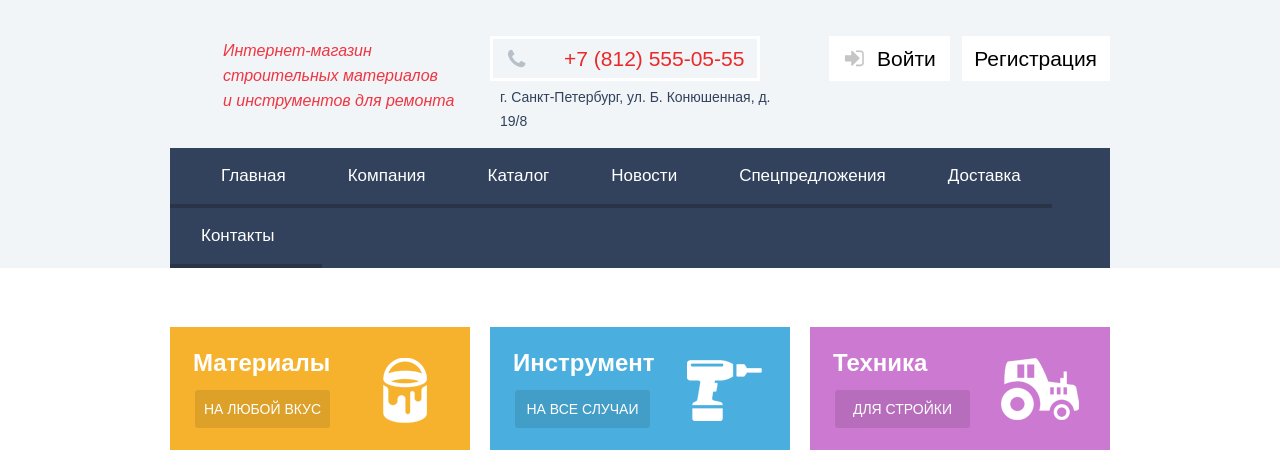
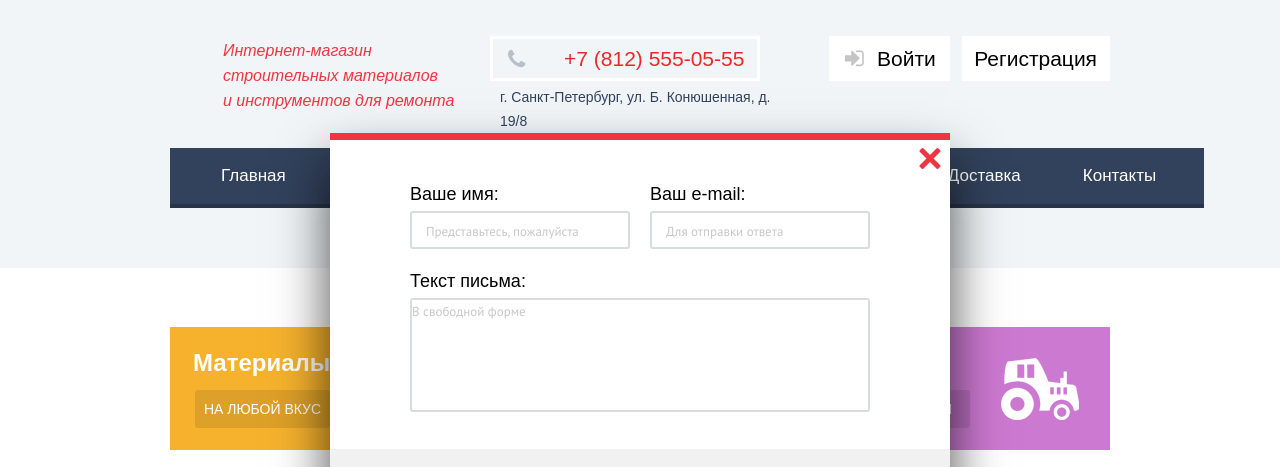
Before and after one commit to uncleego/184556-technomart, a plain HTML site: page index.html in a window 1280 px wide. Shown: the part 52-519 px from the top of the page. Drawn offline with Linux system fonts and the light colour scheme; a web font is replaced by a local one.

Commit message:
Оформление контента

```diff
--- a/css/style.css
+++ b/css/style.css
@@ -419,6 +419,7 @@ input::-webkit-input-placeholder { color: white; }
 }
 
 .navigation {
+    display: table;
     list-style: none;
     margin: 0;
     padding-left: 0;
@@ -427,7 +428,7 @@ input::-webkit-input-placeholder { color: white; }
 }
 
 .navigation__item {
-    display: inline-block;
+    display: table-cell;;
     vertical-align: top;
 }
 
--- a/index.html
+++ b/index.html
@@ -508,7 +508,7 @@
             </div>
         </div>
     </footer>
-    <div id="write-us" class="contacts-modal-dialog hidden">
+    <div id="write-us" class="contacts-modal-dialog">
         <button class="modal-close" type="button" title="Закрыть"></button>
         <form>
             <div class="contacts-modal-dialog__name">
```
